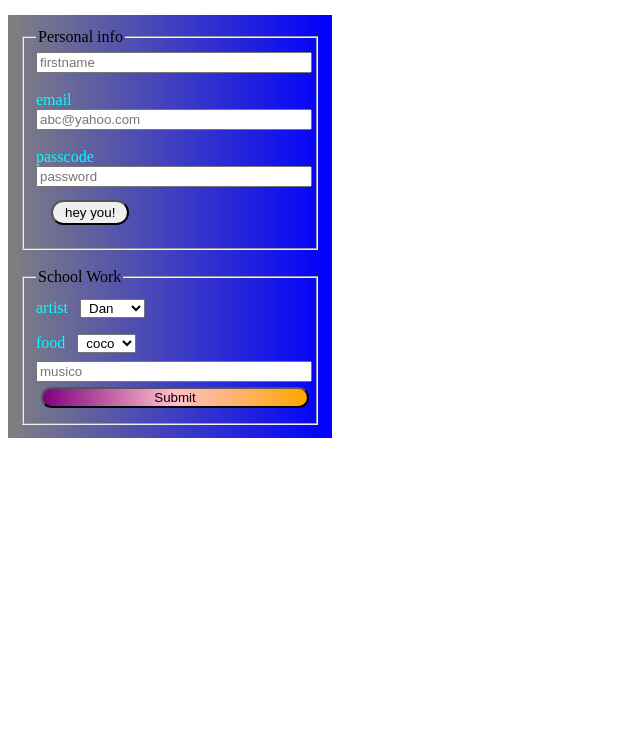
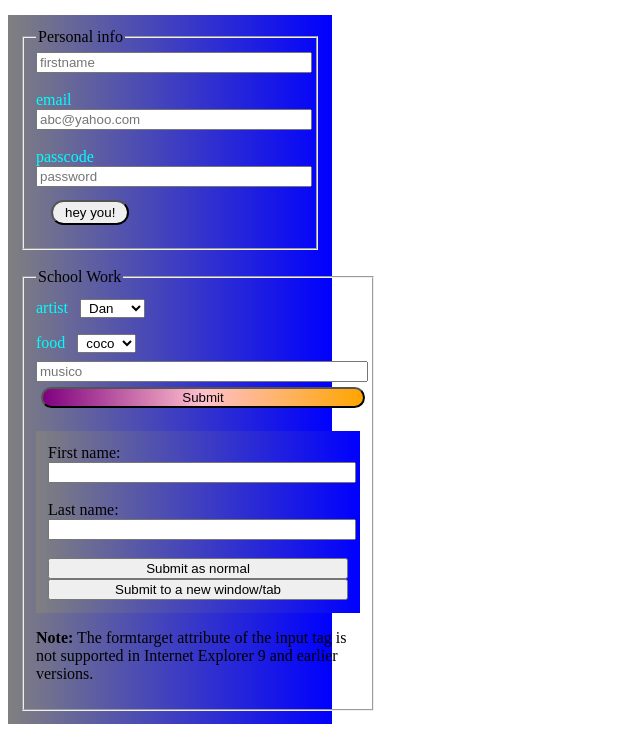
Before and after one commit to Elai5/htmlpractices, a plain HTML site: page byron/form5.html in a window 1280 px wide. Shown: the part 386-1118 px from the top of the page, without its empty margins (0-640 px from the left). Before the commit the page ends 832 px from the top, so only its background shows below. Drawn offline with Linux system fonts and the light colour scheme.

Commit message:
form target

```diff
--- a/byron/form5.html
+++ b/byron/form5.html
@@ -43,7 +43,7 @@
         margin: 5px;
         color: red;
     }
-   /
+
 
 </style>
 <body>
@@ -94,6 +94,15 @@
             <input type="submit" style="border-radius: 34px;margin: 5px;background: linear-gradient(to right,purple, pink,orange);">
 
     </select>
-    </form>
+    </form><br>
+
+<form action="http://www.w3schools.com/html/action_page.php">
+    First name: <input type="text" name="fname"><br>
+    Last name: <input type="text" name="lname"><br>
+    <input type="submit" value="Submit as normal">
+    <input type="submit" formtarget="_self" value="Submit to a new window/tab">
+  </form>
+
+  <p><strong>Note:</strong> The formtarget attribute of the input tag is not supported in Internet Explorer 9 and earlier versions.</p>
 </body>
 </html>
```
